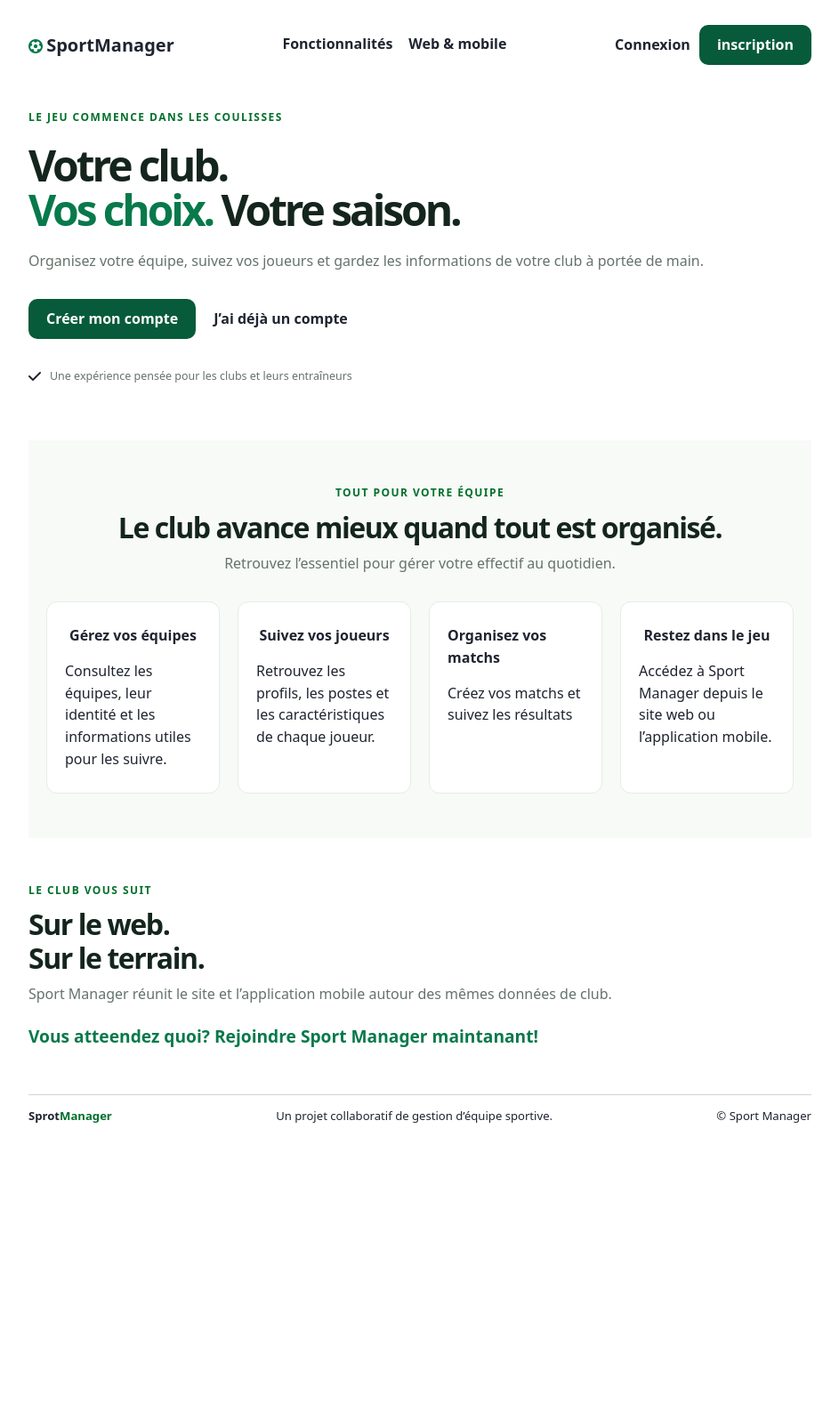
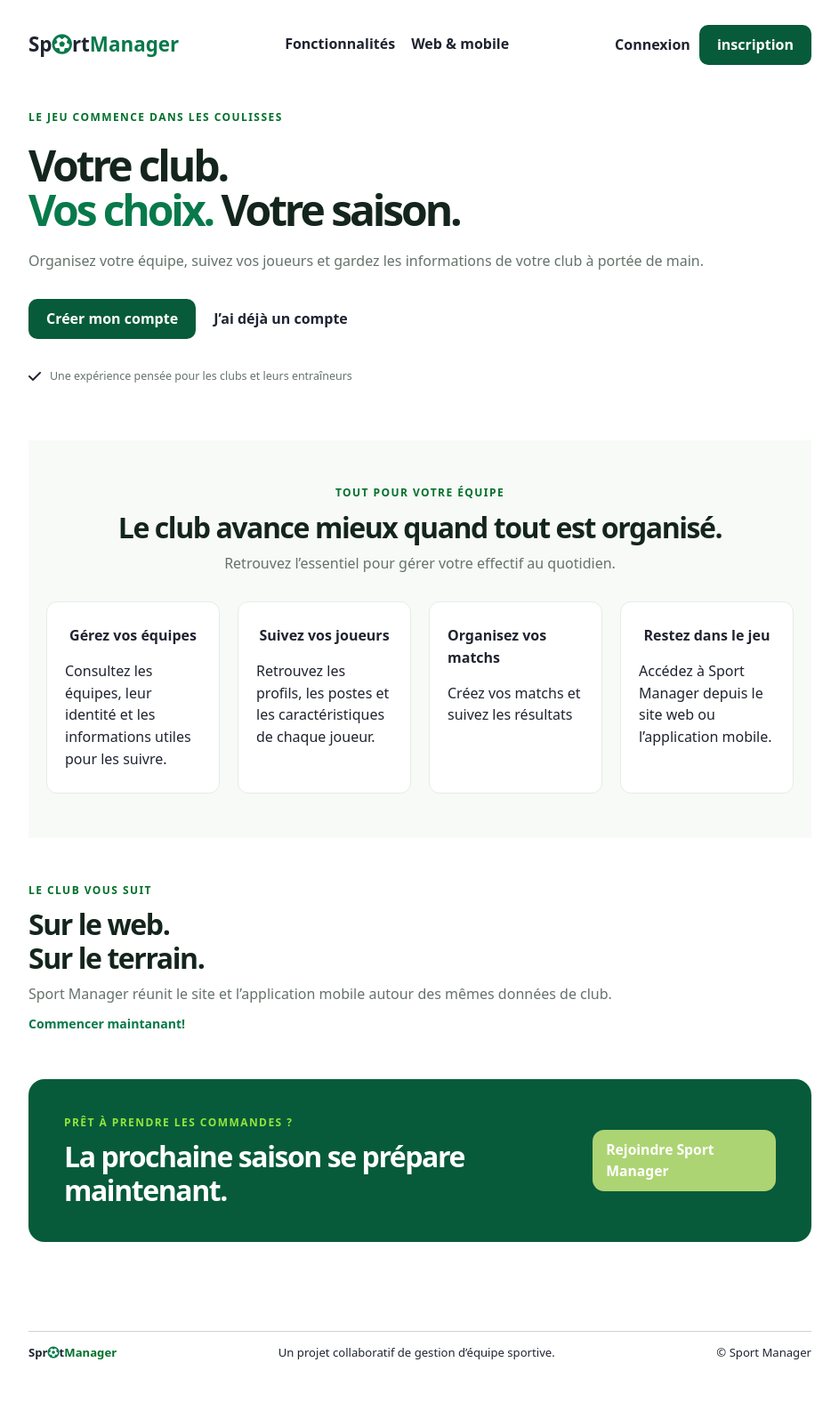
Before and after one commit to yousra57/sport_manager_v1_WEB, a PHP site: template web/app/views/public.php in a window 1280 px wide. Shown: the whole page at 89% size, without its empty margins (168-1111 px from the left). Before the commit the page ends 1262 px from the top, so only its background shows below. Run offline with PHP 8.4, Linux system fonts and the light colour scheme; the template is opened without the code that fills it, so the values that code supplies are empty.

Commit message:
feat: Améliore la page publique et la navigation

```diff
--- a/web/app/views/home.php
+++ b/web/app/views/home.php
@@ -83,5 +83,8 @@
                 <i class="fa-solid fa-arrow-up-right-from-square"></i>
             </article>
         </section>
+        <!-- une autre section avec le titre historique des match,
+             une list des matche jouer avec just les nom des deux equipe A vs B et un mesage gange ou perdu -->
+        <!-- une autre section avec la liste des derniers joueurs blesses, le nom le prenom le post lequipe et la date de blesseur-->
     </section>
 </section>
--- a/web/app/views/layout.php
+++ b/web/app/views/layout.php
@@ -22,7 +22,7 @@ $menu = [
 <?php if (!in_array($courante, ['connexion', 'inscription', 'public'], true)): ?>
 <header class="site-header">
     <div class="wrap">
-        <a class="logo" href="<?= url('equipes') ?>">Sport Manager</a>
+        <a class="logo" href="<?= url('home') ?>">Sport Manager</a>
         <nav>
             <?php foreach ($menu as $page => [$libelle, $pages]): ?>
                 <a href="<?= url($page) ?>" class="<?= in_array($courante, $pages, true) ? 'actif' : '' ?>"><?= e($libelle) ?></a>
--- a/web/app/views/public.php
+++ b/web/app/views/public.php
@@ -1,8 +1,5 @@
 <header class="public-header">
-    <div>
-        <i class="fa-solid fa-futbol"></i>
-        <a href="<?= url('public') ?>" class="logo">SportManager</a>
-    </div>
+    <a href="<?= url('public') ?>" class="logo">Sp<i class="fa-solid fa-futbol"></i>rt<span>Manager<span></a>
     <nav class="nav-links">
         <a href="#feature" class="nav-link">Fonctionnalités</a>
         <a href="#web-mobile" class="nav-link">Web & mobile</a>
@@ -58,12 +55,19 @@
         <p class="eyebrow">Le club vous suit</p>
         <h2>Sur le web.<br>Sur le terrain.</h2>
         <p class="description">Sport Manager réunit le site et l’application mobile autour des mêmes données de club.</p>
-        <a href="<?= url('inscription') ?>" class="button-cta">Vous atteendez quoi? Rejoindre Sport Manager maintanant!</a>
+        <a href="<?= url('inscription') ?>" class="cta-link">Commencer maintanant!</a>
+        <article class="cta-card">
+            <div>
+                <p class="eyebrow">Prêt à prendre les commandes ?</p>
+                <h2>La prochaine saison se prépare maintenant.</h2>
+            </div>
+            <a href="<?= url('inscription')?>">Rejoindre Sport Manager</a>
+        </article>
     </section>
 </main>
 
 <footer class="public-footer">
-    <p class="ft-logo">Sprot<span>Manager</span></p>
+    <p class="ft-logo">Spr<i class="fa-solid fa-futbol"></i>t<span>Manager</span></p>
     <p>Un projet collaboratif de gestion d’équipe sportive.</p>
     <p>© Sport Manager</p>
 </footer>
--- a/web/public/css/style.css
+++ b/web/public/css/style.css
@@ -86,7 +86,7 @@ figcaption { font-size: .85rem; color: var(--discret); margin-top: 6px; }
 .livrables { list-style: none; padding: 0; }
 .ok { color: #1a7f37; font-weight: 700; margin-right: 6px; }
 
-/* le style des pages inscription et connexion */
+/*--------------------------------------- le style des pages inscription et connexion ---------------------------------------*/
 .cnx-inscr-nav{
     display: flex;
     flex-direction: row;
@@ -170,7 +170,7 @@ form .auth-link{
     text-decoration: underline;
 }
 
-/* style de la page public */
+/*--------------------------------------- style de la page public ---------------------------------------*/
 .public-header a:hover, .public-main a:hover{
     text-decoration: none;
 }
@@ -188,7 +188,11 @@ form .auth-link{
 
 .public-header .logo{
     font-weight: bold;
-    font-size: 20px;
+    font-size: 1.4rem;
+}
+
+.public-header .logo span{
+    color: #08794b;
 }
 
 .public-header .nav-link, .cnx{
@@ -333,13 +337,44 @@ form .auth-link{
     margin: 0;
 }
 
-.button-cta {
+.cta-link {
     color: #08794b;
     display: inline-block;
-    margin-top: 20px;
+    margin-top: 10px;
     text-decoration: none;
     font-weight: 700;
-    font-size: 1.2rem;
+    font-size: .88rem;
+}
+
+.cta-card{
+    padding: 30px 40px;
+    margin: 30px auto;
+    background-color: #075b3a;
+    display: flex;
+    align-items: center;
+    justify-content: space-between;
+    border-radius: 18px;
+    gap: 20px;
+    margin: 50px 0;
+}
+
+.cta-card .eyebrow{
+    color: rgb(145, 230, 60);
+    margin-top: 10px;
+}
+.cta-card h2{
+    color: white;
+}
+
+.cta-card a{
+    text-decoration: none;
+    background-color: #add473;
+    padding: 10px 15px;
+    border-radius: 13px;
+    display: flex;
+    color: #ffffff;
+    font-size: .98rem;
+    font-weight: 700;
 }
 
 .public-footer{
@@ -357,7 +392,7 @@ form .auth-link{
     color: #00702b;
 }
 
-/*style de la page dashboard*/
+/*-------------------------------- style de la page dashboard --------------------------------*/
 .dashboard-container{
     display: flex;
     flex-direction: column;
```
